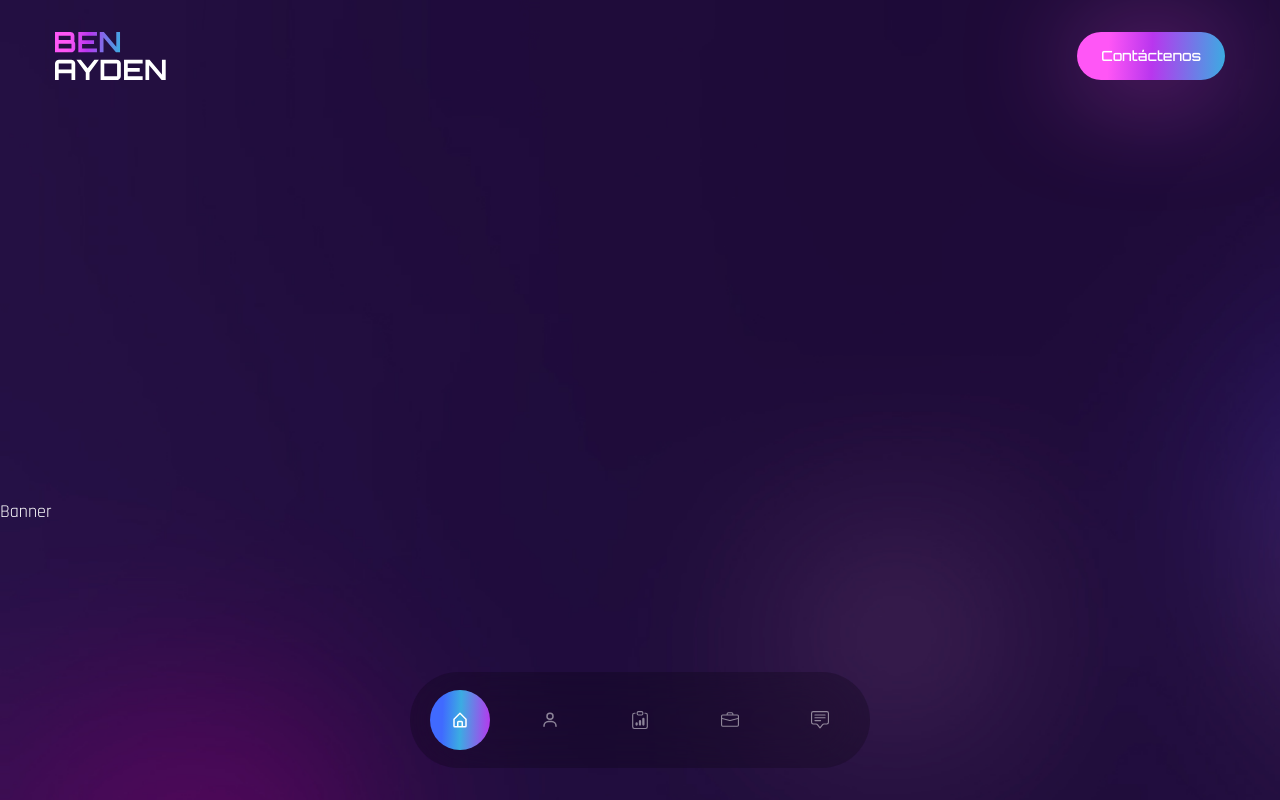
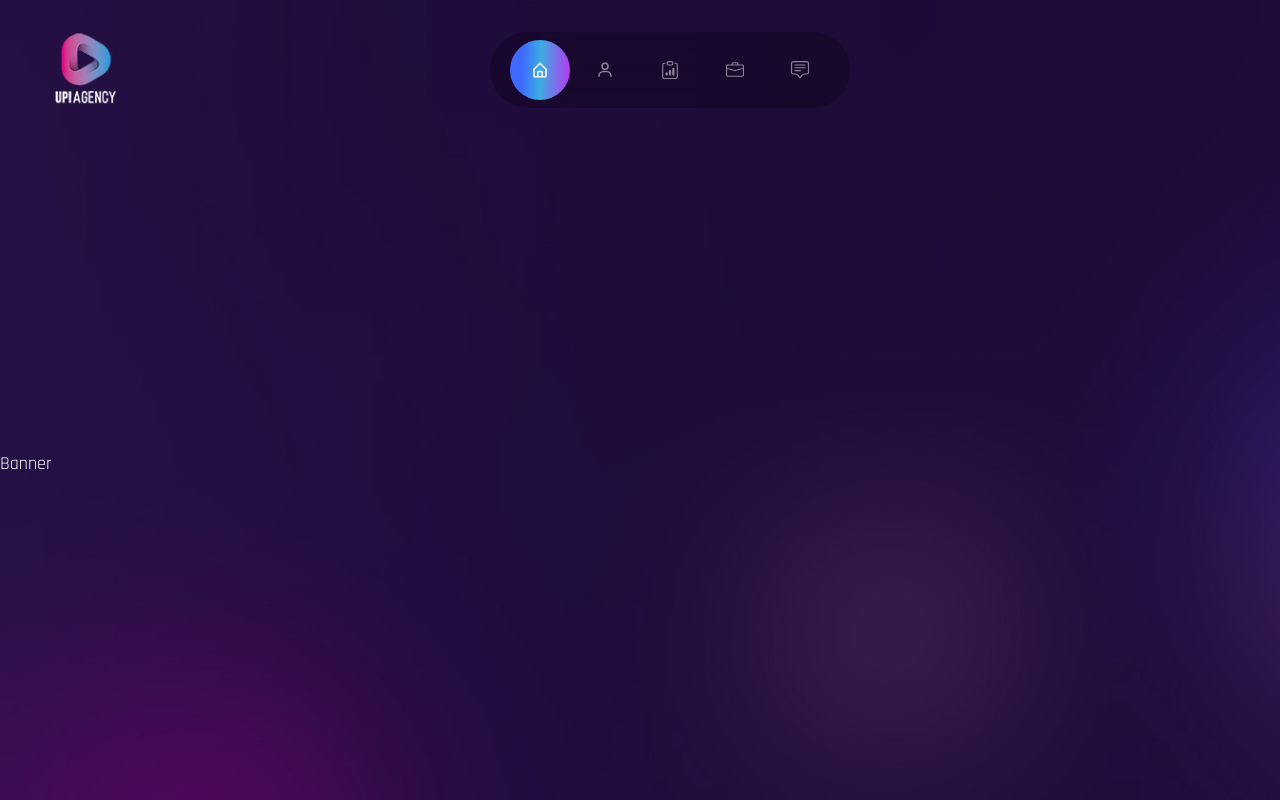
Before and after one commit to soyjuano/Up-Agency, a React (Create React App) app: page / in a window 1280 px wide. Shown: the top 800 px of the page. Built offline with nearby package versions, Linux system fonts and the light colour scheme; the HTML template or start-up script is replaced by a standard one; a web font is replaced by a local one.

Commit message:
modificacion posicion menu y saque boton contacto

```diff
--- a/src/components/Header.js
+++ b/src/components/Header.js
@@ -7,11 +7,11 @@ const Header = () => {
    <div className='container mx-auto'>
     <div className='flex justify-between items-center'>
     {/*   logo */}
-    <a href='#'>
+   {/*  <a href='#'>
       <img src={Logo} alt='logo' />
-    </a>
-    {/* boton */}
-    <button className='btn btn-sm'>Contáctenos</button>
+    </a> */}
+    {/* boton
+    <button className='btn btn-sm'>Contáctenos</button> */}
     </div>
 
     </div>
--- a/src/components/Nav.js
+++ b/src/components/Nav.js
@@ -1,16 +1,29 @@
 import React from 'react';
 // import icons
-import { BiBriefcase, BiClipboard, BiHomeAlt, BiUser } from 'react-icons/bi';
-import { BsClipboardData, BsBriefcase, BsChatSquare, BsChatSquareText } from 'react-icons/bs';
+import { BiHomeAlt, BiUser } from 'react-icons/bi';
+import { BsClipboardData, BsBriefcase, BsChatSquareText } from 'react-icons/bs';
 // link
 import { Link } from 'react-scroll';
+import Logo from '../assets/logo.svg';
 
 const Nav = () => {
   return (
-    <nav className='fixed bottom-2 lg:bottom-8 w-full overflow-hidden z-50'>  {/* POSICION DE MENU */}
+
+    <nav className='fixed top-2 lg:top-8 w-full overflow-hidden z-50'>  {/* POSICION DE MENU */}
+
+      <div className='container mx-auto'>
+        <div className='flex justify-between items-center'>
+          {/*   logo */}
+          <a href='#'>
+            <img src={Logo} alt='logo' />
+          </a>
+          {/* boton
+           <button className='btn btn-sm'>Contáctenos</button> */}
+
+
       <div className='container mx-auto'>
         {/* nav inner */}
-        <div className='w-full bg-black/20 h-[96px] backdrop-blur-2xl rounded-full max-w-[460px] mx-auto px-5 flex justify-between items-center text-2x1 text-white/50'>
+        <div className='w-full bg-black/20 h-[76px] backdrop-blur-2xl rounded-full max-w-[360px] mx-auto px-5 flex justify-between items-center text-2x1 text-white/50'>
           <Link
             to='home'
             activeClass='active'
@@ -54,6 +67,9 @@ const Nav = () => {
           </Link>
         </div>
       </div>
+      </div>
+
+</div>
     </nav>
   );
 };
```
Also changed, not shown: src/components/Banner.js (+10 -0 lines), src/assets/logo.svg. Lines whose indentation alone changed are shown as unchanged.
